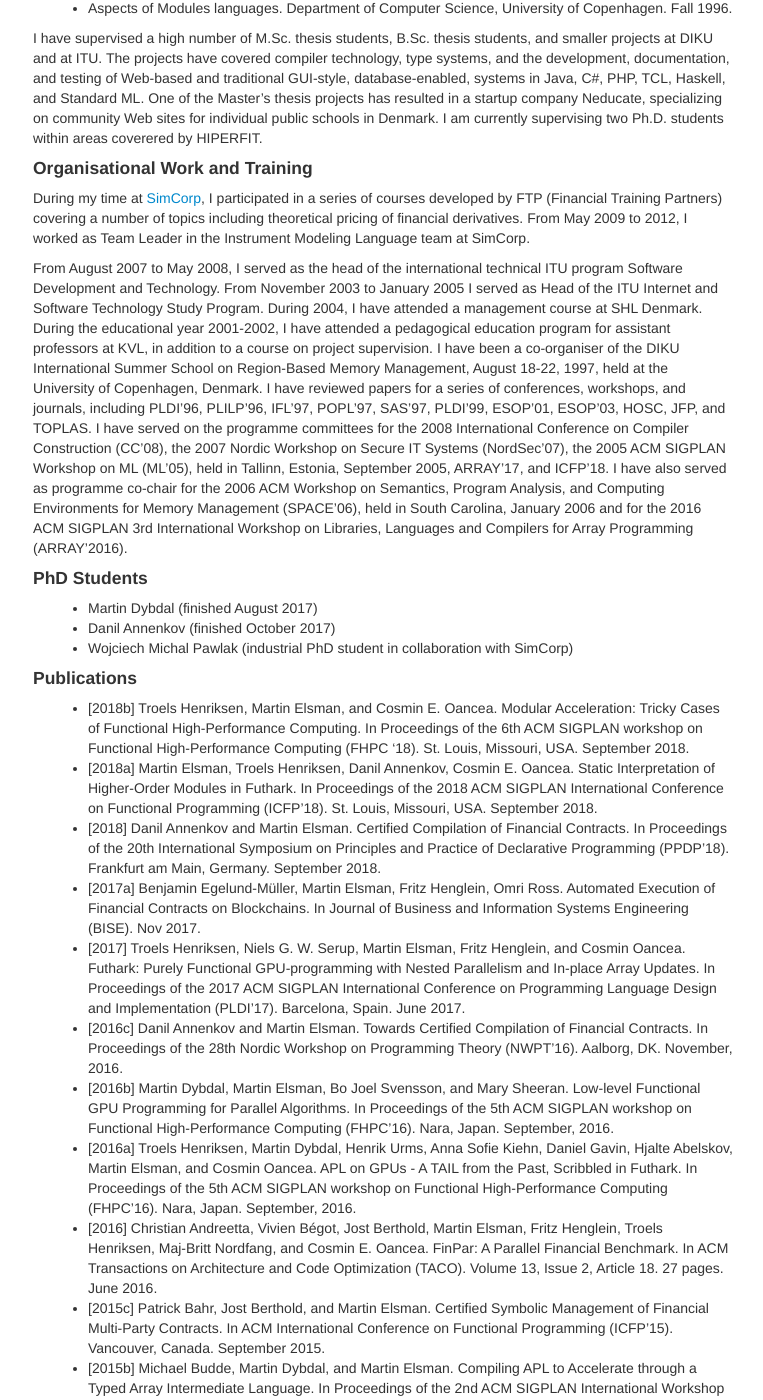
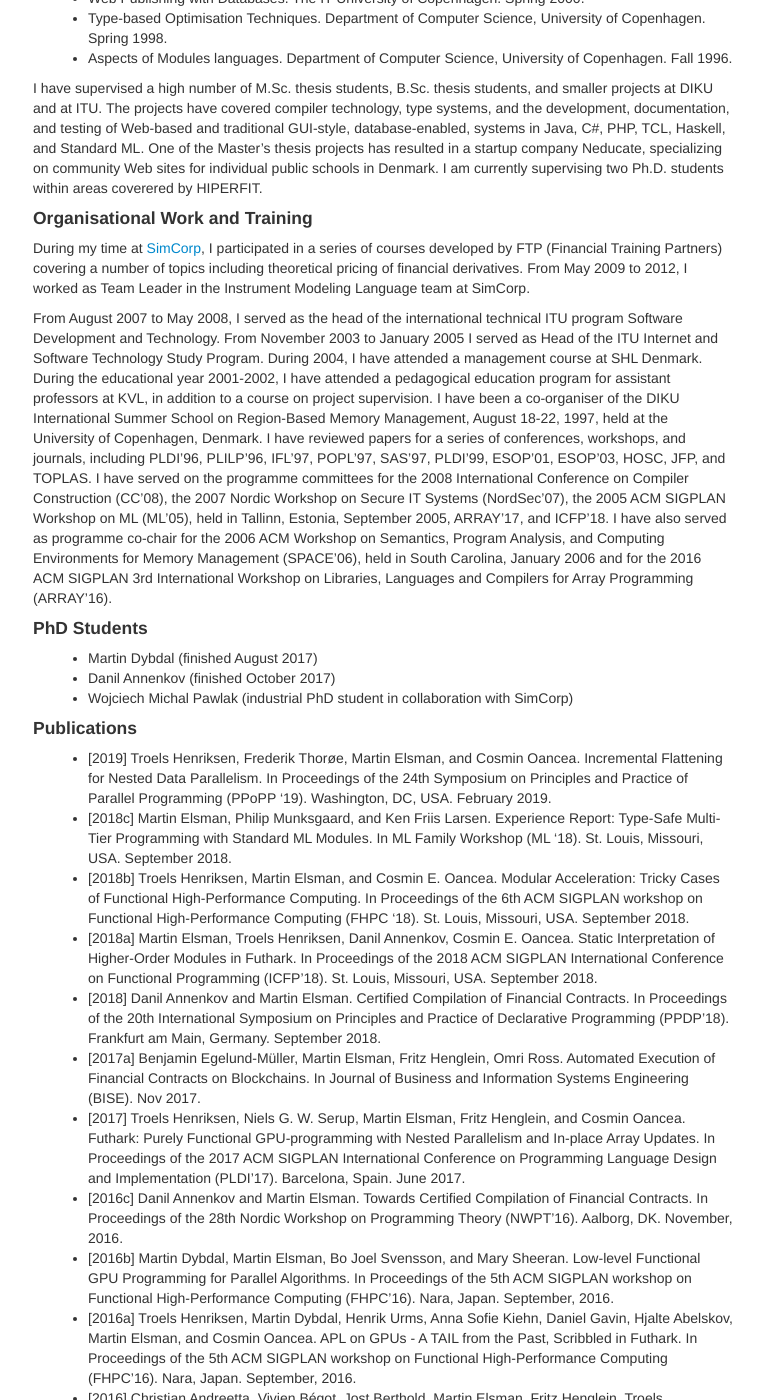
Before and after one commit to melsman/melsman.github.io, a Jekyll site: the page built from cv.md, in a window 1280 px wide and 1400 px high, scrolled down 3625 px. Shown: the whole window, without its empty margins (257-1020 px from the left). Built offline with Jekyll 4.4.1, drawn with Linux system fonts in a browser that asks for light colours; nearby versions of some CDN libraries; some of the changed text lies outside the part shown.

Commit message:
paper and a few changes

```diff
--- a/cv.md
+++ b/cv.md
@@ -91,7 +91,7 @@ I am a (co-)designer and (co-)developer of the following tools:
 
 * [Futhark](https://futhark-lang.org/). A purely functional
 data-parallel language targeting GPGPUs
-[2014b, 2015, 2015a, 2016, 2016a, 2017, 2018a, 2018b]. Futhark is a statically typed,
+[2014b, 2015, 2015a, 2016, 2016a, 2017, 2018a, 2018b, 2019]. Futhark is a statically typed,
 data-parallel, and purely functional array language in the ML
 family. It comes with a heavily optimising ahead-of-time compiler that
 generates efficient GPU code via OpenCL, using a number of fusion- and
@@ -111,11 +111,11 @@ Standard ML and has support for calling JavaScript functions and for
 executing JavaScript statements. It also allows for type safe
 integration with SMLserver using, for instance, XML-RPC; see
 below. SMLtoJs may compile itself - the result is [a Standard ML
-compiler running in a browser](http://www.smlserver.org/ide) [2011].
+compiler running in a browser](http://www.smlserver.org/ide) [2011, 2018c].
 
 * [SMLserver](http://www.smlserver.org). An efficient multi-threaded
 Web server platform for Standard ML programs
-[2004, 2003b, 2002, 2002b]. The aim of the SMLserver project has been to
+[2002, 2002b, 2003b, 2004, 2018c]. The aim of the SMLserver project has been to
 push advanced programming concepts, such as higher-order functions and
 polymorphic type systems, to the context of Web applications. The
 development of SMLserver has been driven by practical needs. SMLserver
@@ -139,7 +139,7 @@ Standard ML.
 
 * Carillon. A tool to find Y2K problems in C programs [1999a].
 
-Through the HIPERFIT research center, I am also currently working on
+In the context of the HIPERFIT research center, I have also worked on
 techniques for specifying and managing financial contracts
 [2015c, 2016c, 2018], in particular, in the context of blockchain technology [2017a].
 
@@ -236,6 +234,10 @@ applications.
 
 I have taught the following courses:
 
+* Programming and Problem Solving in F# (BSc intro course). University of
+  Copenhagen, DIKU. One third of course. Fall 2018.
+
+* Parallel Functional Programming. University of Copenhagen, DIKU. Course Responsible. Fall 2018.
 
 * Programming and Problem Solving in F# (BSc intro course). University of
   Copenhagen, DIKU. One third of course. Fall 2017.
@@ -316,7 +318,7 @@ September 2005, ARRAY'17, and ICFP'18. I have also served as programme co-chair
 ACM Workshop on Semantics, Program Analysis, and Computing
 Environments for Memory Management (SPACE'06), held in South Carolina,
 January 2006 and for the 2016 ACM SIGPLAN 3rd International Workshop
-on Libraries, Languages and Compilers for Array Programming (ARRAY'2016).
+on Libraries, Languages and Compilers for Array Programming (ARRAY'16).
 
 #### PhD Students
 
@@ -327,6 +329,10 @@ on Libraries, Languages and Compilers for Array Programming (ARRAY'2016).
 * Wojciech Michal Pawlak (industrial PhD student in collaboration with SimCorp)
 
 #### Publications
+
+* [2019] Troels Henriksen, Frederik Thorøe, Martin Elsman, and Cosmin Oancea. Incremental Flattening for Nested Data Parallelism. In Proceedings of the 24th Symposium on Principles and Practice of Parallel Programming (PPoPP '19). Washington, DC, USA. February 2019.
+
+* [2018c] Martin Elsman, Philip Munksgaard, and Ken Friis Larsen. Experience Report: Type-Safe Multi-Tier Programming with Standard ML Modules. In ML Family Workshop (ML '18). St. Louis, Missouri, USA. September 2018.
 
 * [2018b] Troels Henriksen, Martin Elsman, and Cosmin E. Oancea.  Modular Acceleration: Tricky Cases of Functional High-Performance Computing.  In Proceedings of the 6th ACM SIGPLAN workshop on Functional High-Performance Computing (FHPC '18). St. Louis, Missouri, USA. September 2018.
 
```
Also changed, not shown: other parts of cv.md (+2 -4 lines).
